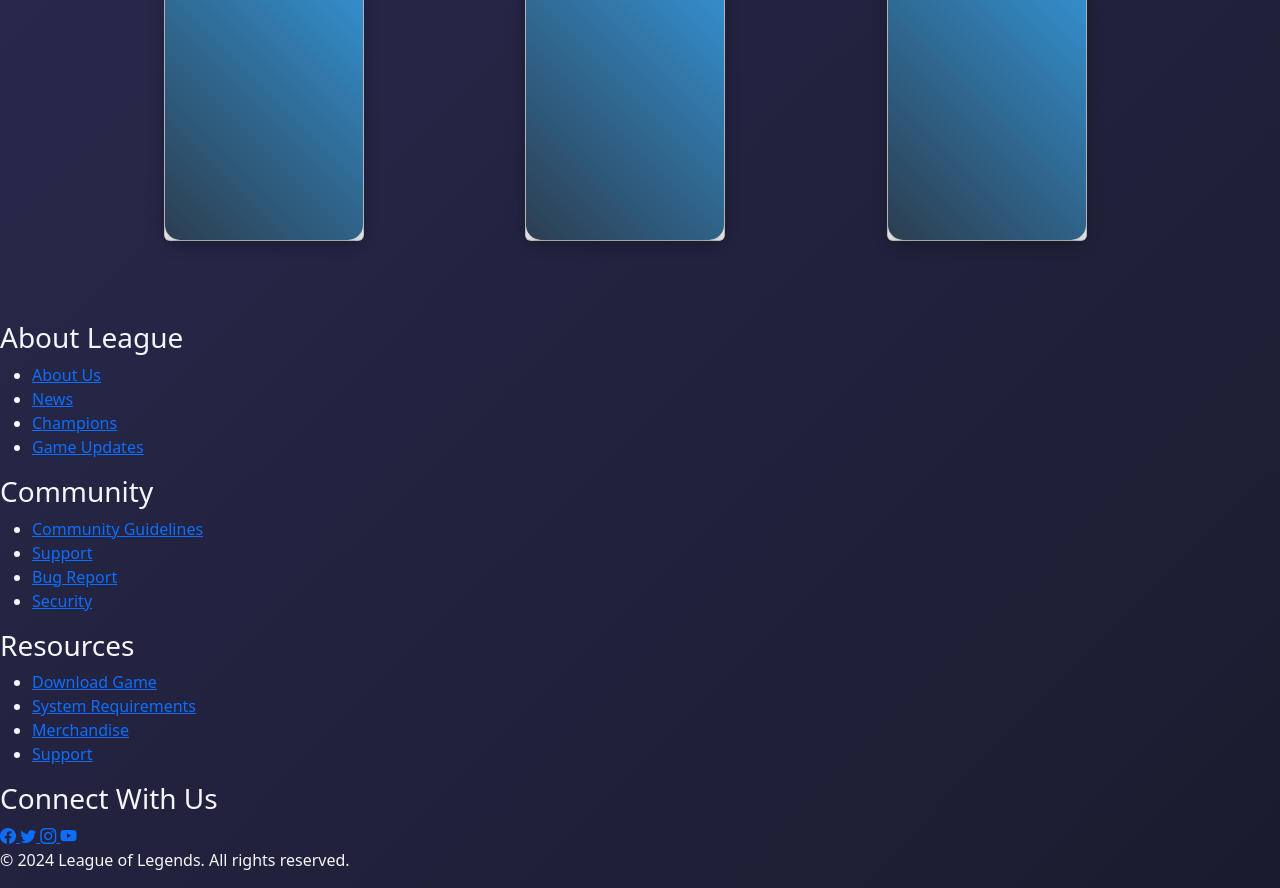
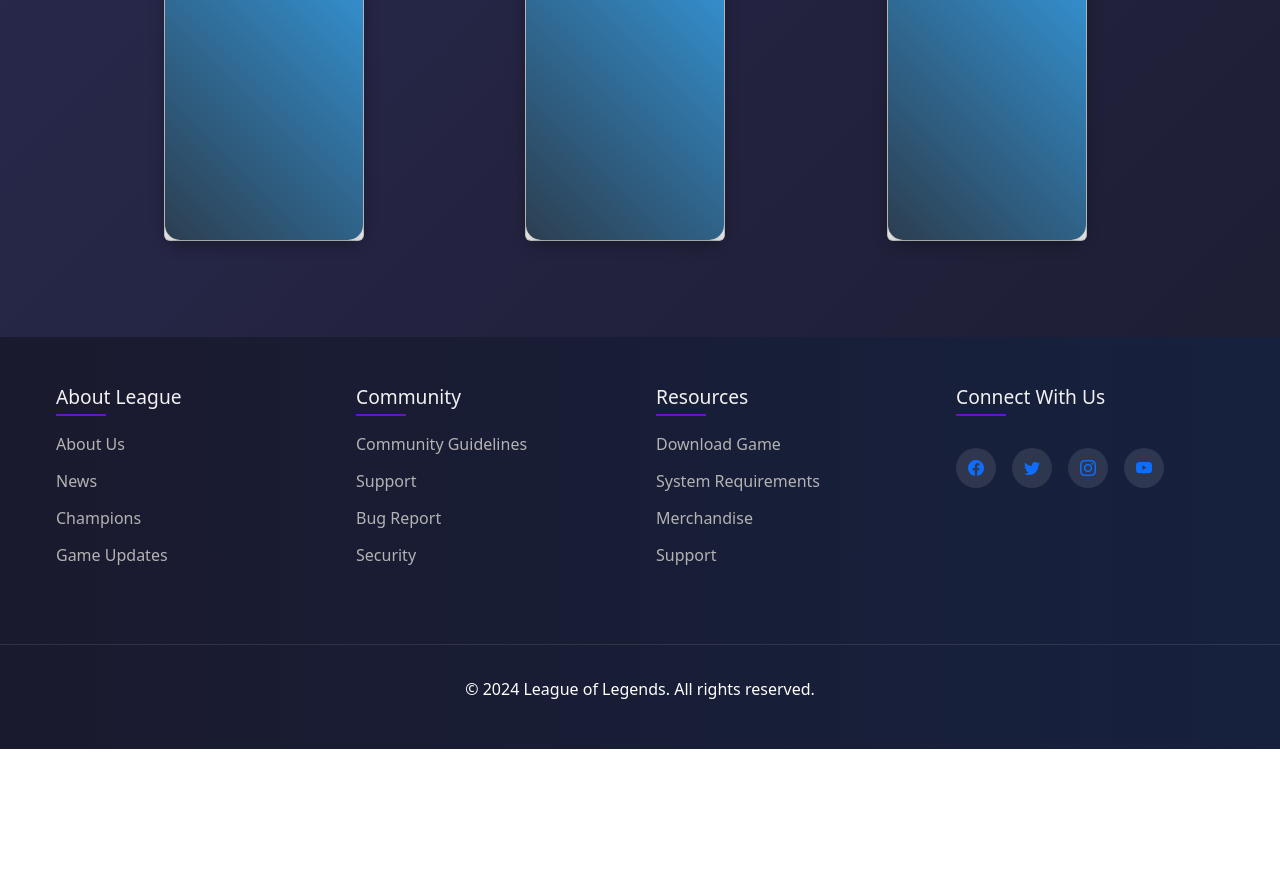
Before and after one commit to Faziii04/PaginaTyler, a plain HTML site: page page3.html in a window 1280 px wide. Shown: the part 713-1601 px from the top of the page. After the commit the page ends 1462 px from the top, so only its background shows below. Drawn offline with nearby package versions, Linux system fonts and the light colour scheme.

Commit message:
Update items.css

```diff
--- a/items.css
+++ b/items.css
@@ -241,6 +241,106 @@
     }
   }
 
+  /* Footer Styles */
+footer {
+    background: linear-gradient(to right, #1a1a2e, #16213e);
+    color: #ffffff;
+    padding: 3rem 0 2rem 0;
+    margin-top: 4rem;
+  }
+
+  .footer-content {
+    display: grid;
+    grid-template-columns: repeat(4, 1fr);
+    gap: 2rem;
+    max-width: 1200px;
+    margin: 0 auto;
+    padding: 0 1rem;
+  }
+
+  .footer-section {
+    display: flex;
+    flex-direction: column;
+  }
+
+  .footer-section h3 {
+    color: #f1f1f1;
+    font-size: 1.2rem;
+    margin-bottom: 1.5rem;
+    position: relative;
+  }
+
+  .footer-section h3::after {
+    content: '';
+    position: absolute;
+    left: 0;
+    bottom: -0.5rem;
+    width: 50px;
+    height: 2px;
+    background: #6a11cb;
+  }
+
+  .footer-links {
+    list-style: none;
+    padding: 0;
+  }
+
+  .footer-links li {
+    margin-bottom: 0.8rem;
+  }
+
+  .footer-links a {
+    color: #b3b3b3;
+    text-decoration: none;
+    transition: color 0.3s ease;
+  }
+
+  .footer-links a:hover {
+    color: #ffffff;
+  }
+
+  .social-links {
+    display: flex;
+    gap: 1rem;
+    margin-top: 1rem;
+  }
+
+  .social-links a {
+    display: flex;
+    align-items: center;
+    justify-content: center;
+    width: 40px;
+    height: 40px;
+    border-radius: 50%;
+    background: rgba(255, 255, 255, 0.1);
+    transition: all 0.3s ease;
+  }
+
+  .social-links a:hover {
+    transform: translateY(-3px);
+    background: #6a11cb;
+  }
+
+  .footer-bottom {
+    text-align: center;
+    margin-top: 3rem;
+    padding-top: 2rem;
+    border-top: 1px solid rgba(255, 255, 255, 0.1);
+  }
+
+  /* Footer Responsive Design */
+  @media (max-width: 992px) {
+    .footer-content {
+      grid-template-columns: repeat(2, 1fr);
+    }
+  }
+
+  @media (max-width: 480px) {
+    .footer-content {
+      grid-template-columns: 1fr;
+    }
+  }
+
   /* Card Animation Delays */
   .card:nth-child(1) { animation-delay: 0.1s; }
   .card:nth-child(2) { animation-delay: 0.2s; }
```
